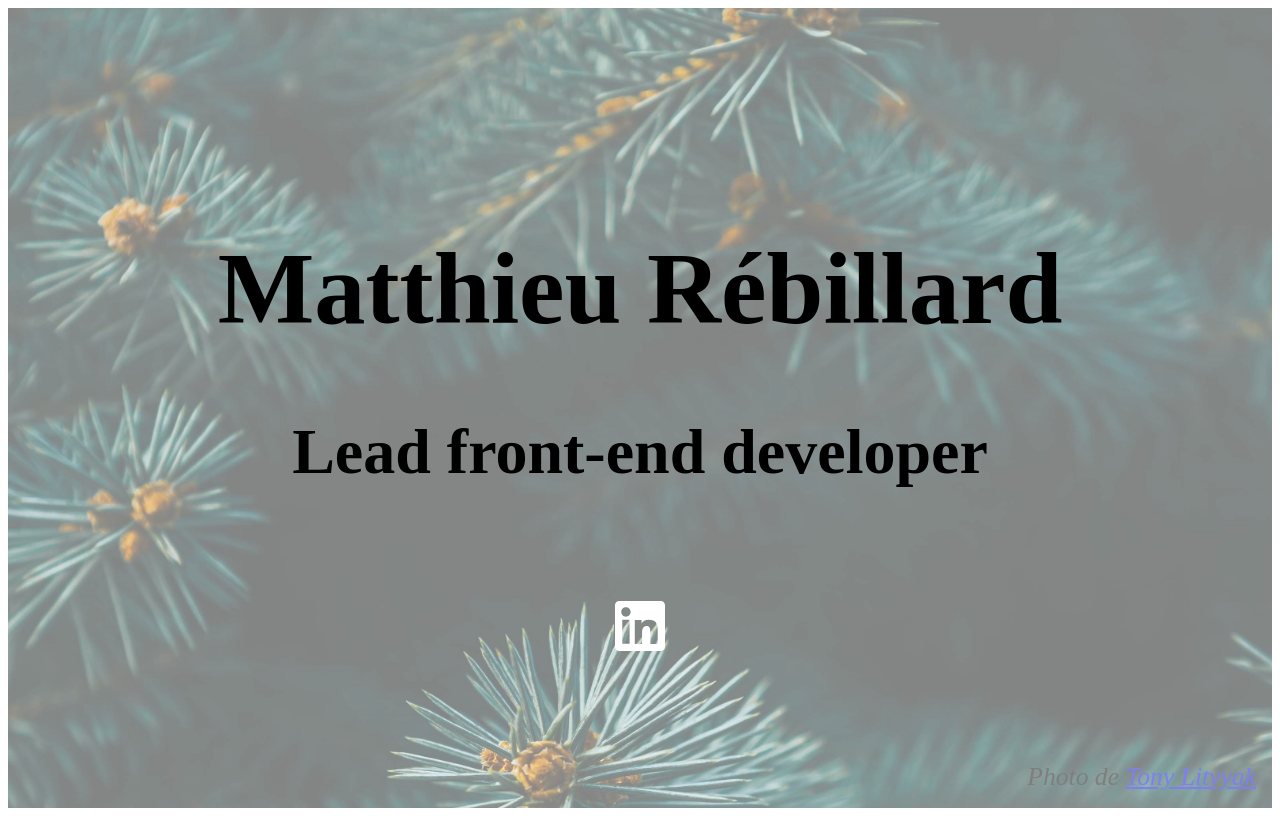
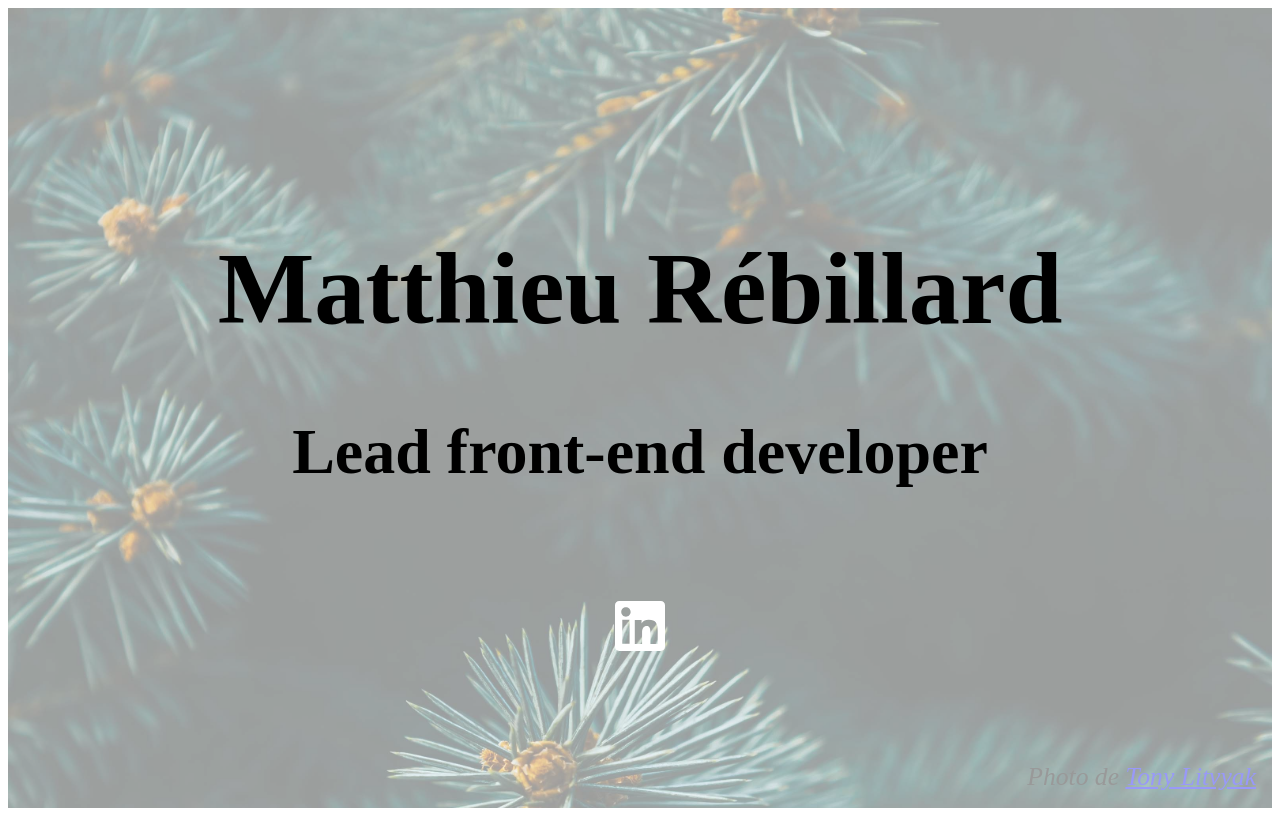
Before and after one commit to korell/matthieurebillard, a Vue app: page / in a window 1280 px wide. Built offline with nearby package versions, Linux system fonts and the light colour scheme; the HTML template or start-up script is replaced by a standard one.

Commit message:
Favicon et animations

```diff
--- a/index.html
+++ b/index.html
@@ -2,7 +2,7 @@
 <html lang="fr">
   <head>
     <meta charset="UTF-8" />
-    <link rel="icon" type="image/svg+xml" href="/vite.svg" />
+    <link rel="icon" type="image/svg+xml" href="/favicon.svg" />
     <meta name="viewport" content="width=device-width, initial-scale=1.0" />
     <title>Matthieu Rébillard | Lead front-end developer</title>
   </head>
--- a/src/App.vue
+++ b/src/App.vue
@@ -35,7 +35,11 @@
     inset: 0;
     background-image: url('/bg-desktop-dark-3200-2600.jpg');
     background-size: cover;
-    opacity: 0.5;
+    opacity: 0;
+
+    --opacity: 0.5;
+
+    animation: fadeIn 10000ms forwards;
 
     cite {
       font-size: 1.6rem;
@@ -47,6 +51,14 @@
     z-index: 2;
     text-align: center;
 
+    & > * {
+      opacity: 0;
+      transform: translateY(-0.5rem);
+      animation-name: fadeIn, slideDown;
+      animation-duration: 2000ms, 1000ms;
+      animation-fill-mode: forwards;
+    }
+
     h1 {
       font-size: 6.4rem;
     }
@@ -54,6 +66,7 @@
     h2 {
       font-size: 4rem;
       margin-top: 2rem;
+      animation-delay: 300ms;
     }
   }
 
@@ -63,6 +76,27 @@
     margin-left: auto;
     margin-right: auto;
     margin-top: 7rem;
+    animation-delay: 600ms;
+
+    &:hover img {
+      transform: scale(1.2);
+    }
+  }
+
+  @keyframes fadeIn {
+    from {
+      opacity: 0;
+    }
+
+    to {
+      opacity: var(--opacity, 1);
+    }
+  }
+
+  @keyframes slideDown {
+    to {
+      transform: translateY(0);
+    }
   }
 }
 </style>
```
Also changed, not shown: public/favicon.svg (added).
